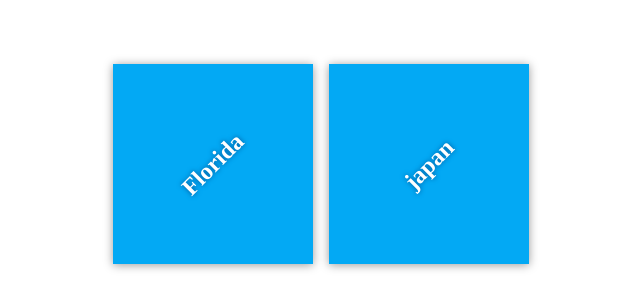
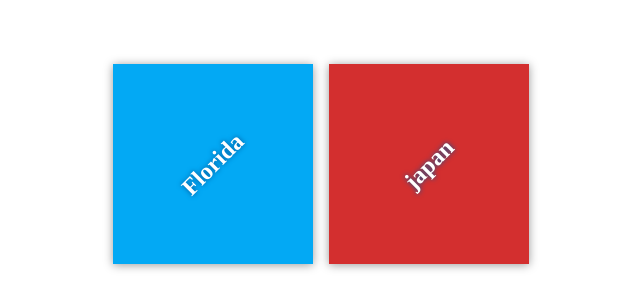
Before and after one commit to Sara-mahdi/my-travel-plans, a plain HTML site: page index.html in a window 1280 px wide. Shown: the part 236-544 px from the top of the page, without its empty margins (319-959 px from the left). Drawn offline with Linux system fonts and the light colour scheme.

Commit message:
Style destinations

```diff
--- a/css/app.css
+++ b/css/app.css
@@ -50,6 +50,6 @@ text-shadow: 0 0 5px #01579b;
 background-color: #03a9f4;
 }
 
-#paris {
+#japan {
 background-color: #d32f2f;
 }
```
